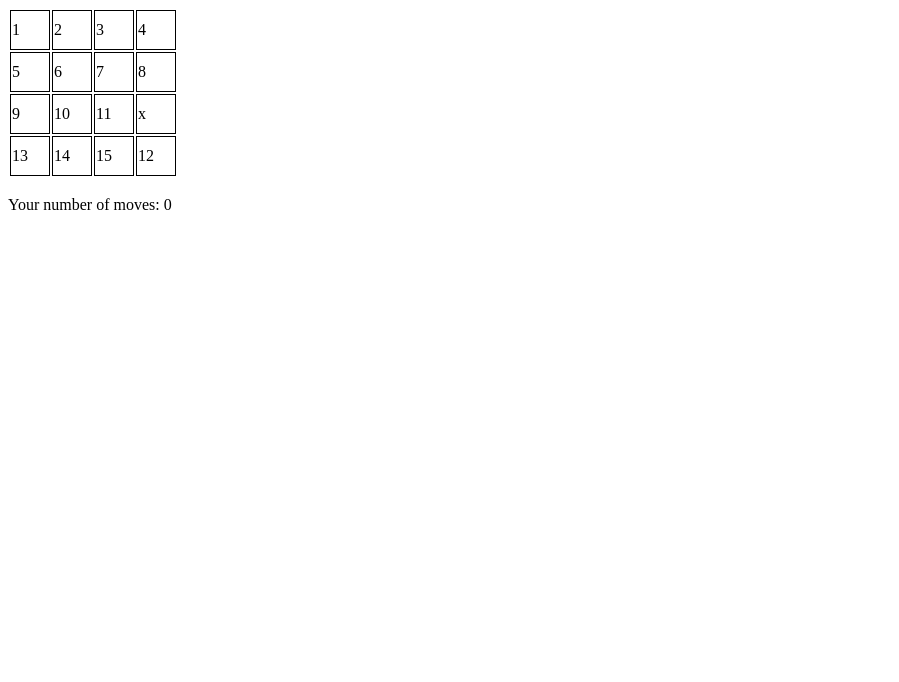
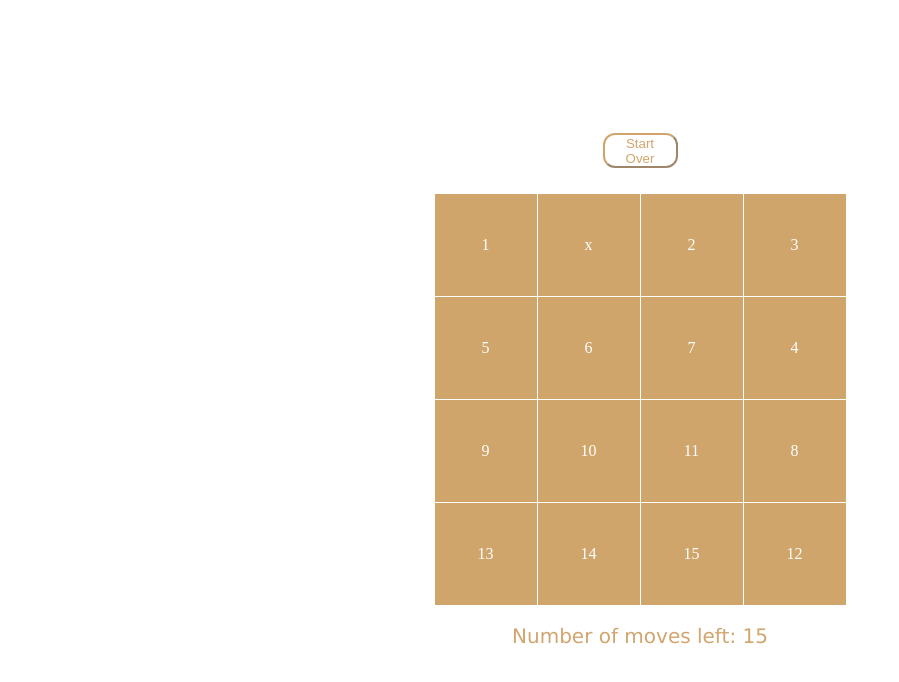
Before and after one commit to erjena/sliding-puzzle.js, a plain HTML site: page index.html in a window 1280 px wide. Shown: the whole page, without its empty margins (0-899 px from the left). Drawn offline with Linux system fonts and the light colour scheme.

Commit message:
change CSS specifications and rename global var

```diff
--- a/index.html
+++ b/index.html
@@ -9,6 +9,10 @@
     <link rel="stylesheet" href="styles.css">
 </head>
 <body onload="startGame()" onkeypress="handleKeyPress()">
+    <div class="mainContainer">
+        <button onclick="startGame()">Start Over</button>
+    </div>
+    <div class="gameContainer">
         <table id="playBoard">
             <tr>
                 <td /><td /><td /><td />
@@ -25,5 +29,6 @@
         </table>
         <br>
         <span id="statusBoard"></span>
+    </div>
 </body>
 </html>
--- a/index.js
+++ b/index.js
@@ -1,5 +1,3 @@
-const TOTAL_MOVES = 15;
-
 function generateState() {
     var table = [
         [1, 2, 3, 4],
@@ -12,7 +10,7 @@ function generateState() {
         table: table,
         x: 3,
         y: 3,
-        moveCount: 0,
+        moveCount: 15,
         isActive: true,
         isWon: false
     };
@@ -28,7 +26,7 @@ function prettyPrint(state) {
     }
     var statusBoard = document.getElementById('statusBoard');
     if (state.isActive) {
-        statusBoard.innerHTML = "Your number of moves: " + state.moveCount;
+        statusBoard.innerHTML = "Number of moves left: " + state.moveCount;
     } else if (state.isWon) {
         statusBoard.innerHTML = "You won!";
     } else {
@@ -82,9 +80,24 @@ function randomShift() {
     return arrOfFunctions[randomIndex];
 }
 
-var state = generateState();
+function isWinner(state) {
+    var table = [
+        [1, 2, 3, 4],
+        [5, 6, 7, 8],
+        [9, 10, 11, 12],
+        [13, 14, 15, 'x']
+    ];
+    return JSON.stringify(table) == JSON.stringify(state.table);
+}
 
-function handleKeyPress(e) {
+////////////////////////////////////////////////////////////////////////////
+
+var handleKeyPress = function(e) {
+    console.log("not implemented yet");
+}
+
+function handleKeyPressGenerator(state) {
+    return function (e) {
         if (e == undefined) {
             e = window.event;
         }
@@ -94,43 +107,36 @@ function handleKeyPress(e) {
 
         if (e.keyCode === 97) {
             if (moveLeft(state) === true) {
-            state.moveCount++;
+                state.moveCount--;
             }
         } else if (e.keyCode === 100) {
             if (moveRight(state) === true) {
-            state.moveCount++;
+                state.moveCount--;
             }
         } else if (e.keyCode === 119) {
             if (moveUp(state) === true) {
-            state.moveCount++;
+                state.moveCount--;
             }
         } else if (e.keyCode === 115) {
             if (moveDown(state) === true) {
-            state.moveCount++;
+                state.moveCount--;
             }
         }
 
-    if (isWinner()) {
+        if (isWinner(state)) {
             state.isWon = true;
             state.isActive = false;
-    } else if (state.moveCount >= TOTAL_MOVES) {
+        } else if (state.moveCount === 0) {
             state.isActive = false;
         }
         prettyPrint(state);
     }
-
-function isWinner() {
-    var table = [
-        [1, 2, 3, 4],
-        [5, 6, 7, 8],
-        [9, 10, 11, 12],
-        [13, 14, 15, 'x']
-    ];
-    return JSON.stringify(table) == JSON.stringify(state.table);
 }
 
 function startGame() {
-    for (var i = 0; i < 1; i++) {
+    var state = generateState();
+    handleKeyPress = handleKeyPressGenerator(state);
+    for (var i = 0; i < 10; i++) {
         randomShift()(state);
     }
     prettyPrint(state);
--- a/styles.css
+++ b/styles.css
@@ -1,5 +1,43 @@
-td {
-    border: 1px solid black;
-    width: 36px;
-    height: 36px;
+.mainContainer {
+    text-align: center;
 }
+
+.mainContainer button {
+    margin-left: auto;
+    margin-right: auto;
+    margin-top: 125px;
+    height: 35px;
+    width: 75px;
+    border-radius: 12px;
+    border-color: rgba(177, 104, 10, 0.596);
+    background-color: white;
+    color :rgba(177, 104, 10, 0.596);
+}
+
+.gameContainer {
+    text-align: center;
+}
+
+.gameContainer table {
+    margin-left: auto;
+    margin-right: auto;
+    margin-top: 25px;
+    border-collapse: collapse;
+}
+
+.gameContainer table td {
+    border: 1.5px solid black;
+    width: 100px;
+    height: 100px;
+    background-color: rgba(177, 104, 10, 0.596);
+    color: white;
+    border-color: white;
+    text-align: center;
+}
+
+.gameContainer span {
+    font-size: 20px;
+    font-family: Verdana, Geneva, Tahoma, sans-serif;
+    margin: 500px;
+    color: rgba(177, 104, 10, 0.596);
+}
```
Lines whose indentation alone changed are shown as unchanged.
